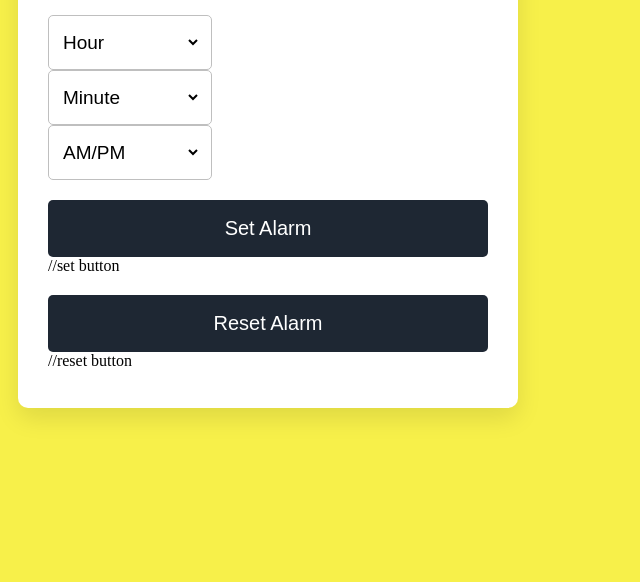
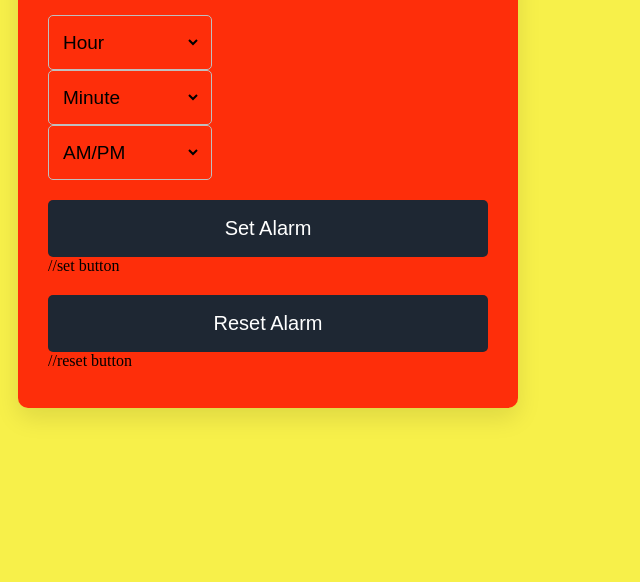
Before and after one commit to shameelvk/alarm-clock-js, a plain HTML site: page index.html in a window 1280 px wide. Shown: the part 234-816 px from the top of the page, without its empty margins (0-640 px from the left). Drawn offline with Linux system fonts and the light colour scheme.

Commit message:
chanded box color

```diff
--- a/style.css
+++ b/style.css
@@ -20,7 +20,7 @@ body{
 .wrapper{
   width: 440px;
   padding: 30px 30px 38px;
-  background: #fff;
+  background: #ff1200de;
   border-radius: 10px;
   flex-direction: column;
   box-shadow: 0 10px 25px rgba(0,0,0,0.1);
```
